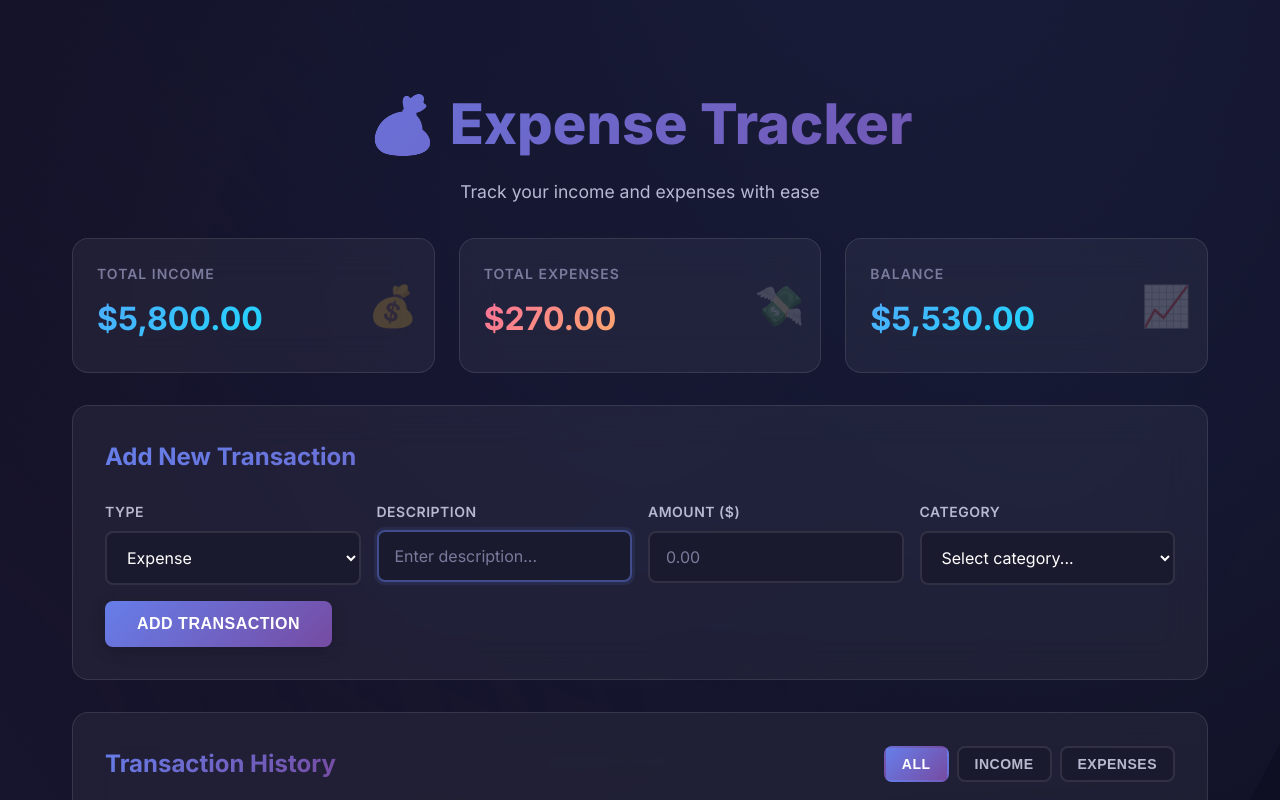
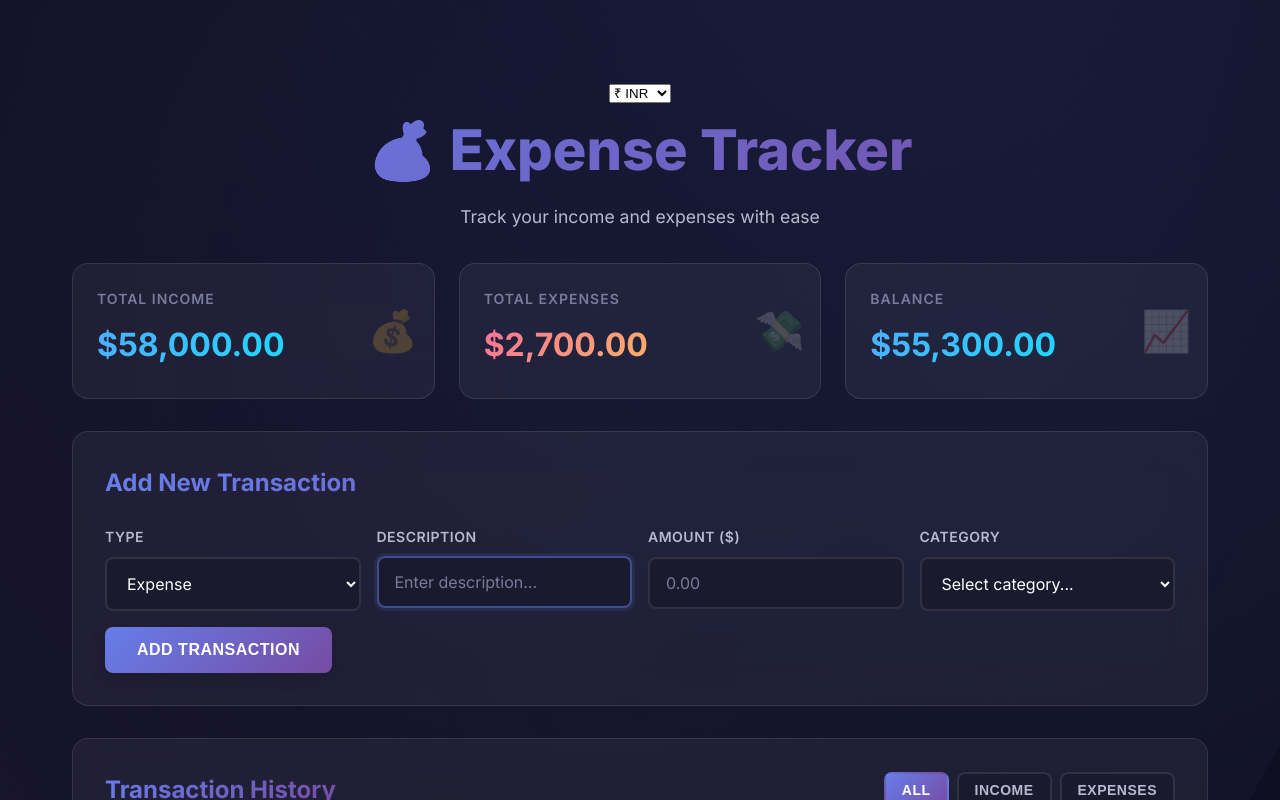
Before and after one commit to codebisleri/Expense-Tracker, a React (Vite) app: page / in a window 1280 px wide. Shown: the top 800 px of the page. Built offline with nearby package versions, Linux system fonts and the light colour scheme.

Commit message:
Implement currency selection in Expense Tracker
Added currency selection feature and updated mock data amounts.

```diff
--- a/src/App.jsx
+++ b/src/App.jsx
@@ -8,6 +8,21 @@ function App() {
   const [expenses, setExpenses] = useState([]);
   const [loading, setLoading] = useState(true);
   const [filter, setFilter] = useState('all'); // all, income, expense
+  const [currency, setCurrency] = useState(() => {
+    return localStorage.getItem('currency') || 'INR';
+  });
+
+  const currencies = [
+    { code: 'INR', symbol: '₹', name: 'Indian Rupee' },
+    { code: 'USD', symbol: '$', name: 'US Dollar' },
+    { code: 'EUR', symbol: '€', name: 'Euro' },
+    { code: 'GBP', symbol: '£', name: 'British Pound' },
+    { code: 'JPY', symbol: '¥', name: 'Japanese Yen' }
+  ];
+
+  useEffect(() => {
+    localStorage.setItem('currency', currency);
+  }, [currency]);
 
   // useEffect to fetch data from mock API on component mount
   useEffect(() => {
@@ -22,7 +37,7 @@ function App() {
           {
             id: 1,
             description: 'Salary',
-            amount: 5000,
+            amount: 50000,
             category: 'Income',
             type: 'income',
             date: new Date().toISOString().split('T')[0]
@@ -30,7 +45,7 @@ function App() {
           {
             id: 2,
             description: 'Grocery Shopping',
-            amount: 150,
+            amount: 1500,
             category: 'Food',
             type: 'expense',
             date: new Date(Date.now() - 86400000).toISOString().split('T')[0]
@@ -38,7 +53,7 @@ function App() {
           {
             id: 3,
             description: 'Freelance Project',
-            amount: 800,
+            amount: 8000,
             category: 'Income',
             type: 'income',
             date: new Date(Date.now() - 172800000).toISOString().split('T')[0]
@@ -46,7 +61,7 @@ function App() {
           {
             id: 4,
             description: 'Electric Bill',
-            amount: 120,
+            amount: 1200,
             category: 'Utilities',
             type: 'expense',
             date: new Date(Date.now() - 259200000).toISOString().split('T')[0]
@@ -108,11 +123,24 @@ function App() {
     <div className="app">
       <div className="container">
         <header className="app-header">
+          <div className="currency-selector-container">
+            <select
+              value={currency}
+              onChange={(e) => setCurrency(e.target.value)}
+              className="currency-select"
+            >
+              {currencies.map(c => (
+                <option key={c.code} value={c.code}>
+                  {c.symbol} {c.code}
+                </option>
+              ))}
+            </select>
+          </div>
           <h1 className="app-title">💰 Expense Tracker</h1>
           <p className="app-subtitle">Track your income and expenses with ease</p>
         </header>
 
-        <StatsCards stats={stats} />
+        <StatsCards stats={stats} currency={currency} />
 
         <ExpenseForm onAddExpense={addExpense} />
 
@@ -127,6 +155,7 @@ function App() {
             onDeleteExpense={deleteExpense}
             filter={filter}
             onFilterChange={setFilter}
+            currency={currency}
           />
         )}
       </div>
```
